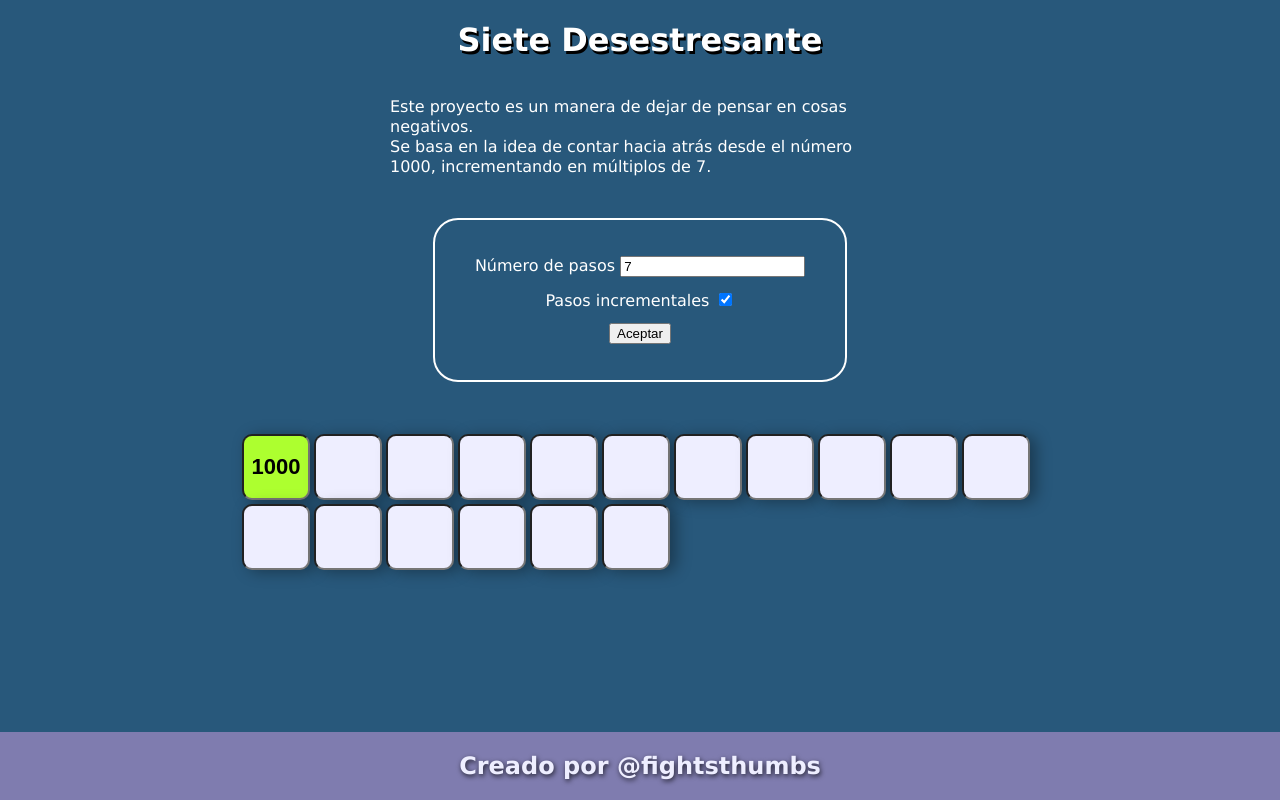
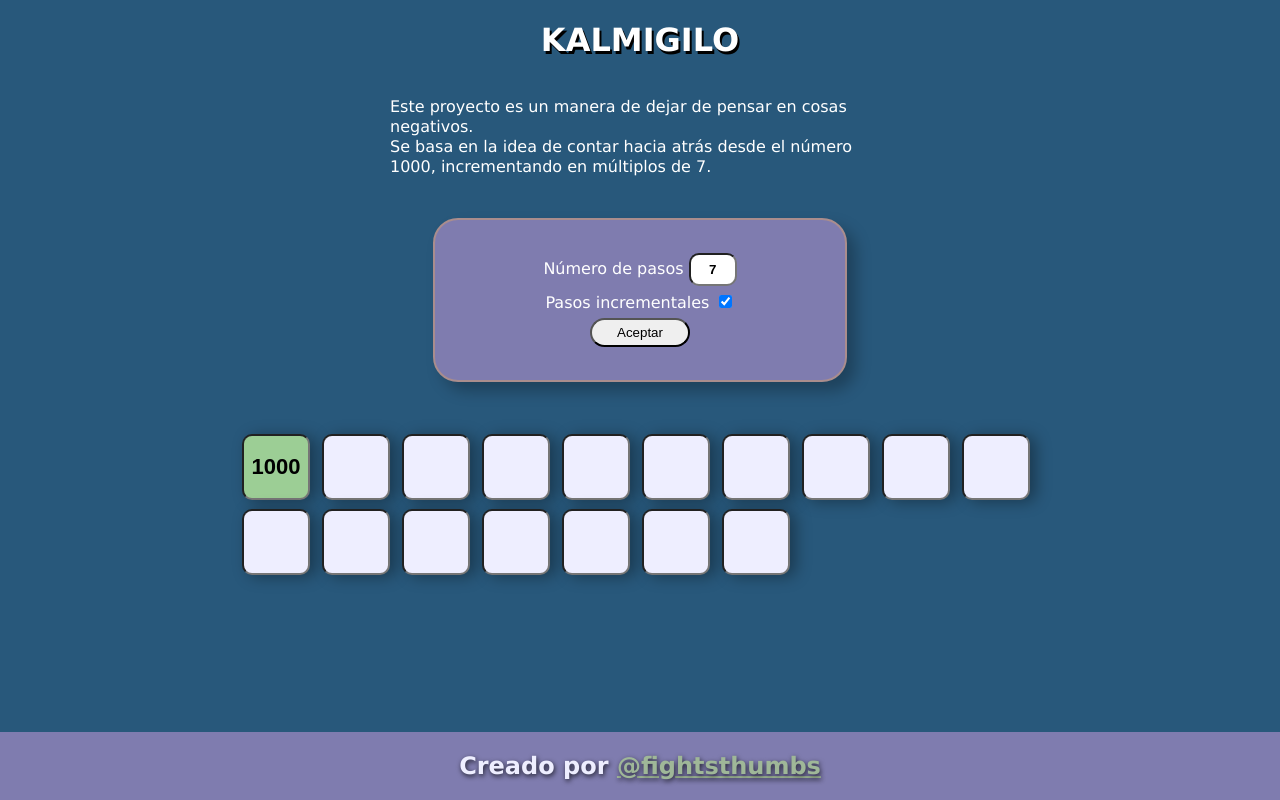
Before and after one commit to fightsthumbs/kalmigilo, a plain HTML site: page index.html in a window 1280 px wide. Both pictures are taken after a click on the button "Aceptar". Drawn offline with Linux system fonts and the light colour scheme.

Commit message:
Name Changed, first usable version

```diff
--- a/app.js
+++ b/app.js
@@ -58,6 +58,7 @@ acceptButton.addEventListener("click", (e) => {
         let rightAnswer = x.target.attributes.rightanswer.value;
         if(userInput == rightAnswer) {
           x.target.setAttribute("class","right-green");
+          x.target.nextElementSibling.focus();
         } else {
           console.log("respuesta incorrecta")
         }
--- a/index.html
+++ b/index.html
@@ -4,12 +4,12 @@
     <meta charset="UTF-8">
     <meta http-equiv="X-UA-Compatible" content="IE=edge">
     <meta name="viewport" content="width=device-width, initial-scale=1.0">
-    <title>Siete Desestresante</title>
+    <title>KALMIGILO</title>
     <link rel="stylesheet" href="style.css">
 </head>
 <body>
     <header class="header-info">
-        <h1>Siete Desestresante</h1>
+        <h1>KALMIGILO</h1>
         <p>Este proyecto es un manera de dejar de pensar en cosas negativos. <br> Se basa en la idea de contar hacia atrás desde el número 1000, incrementando en múltiplos de 7.
         </p>
     </header>
@@ -35,7 +35,8 @@
     <!-- <div id="section-2"></div> -->
 
 <footer>
-    <h2>Creado por @fightsthumbs</h2>
+    <h2>Creado por <a href="">@fightsthumbs</a></h2>
+
 </footer>
 
 
--- a/style.css
+++ b/style.css
@@ -39,11 +39,16 @@ h1 {
   margin-top: 50px;
   margin-bottom: 80px;
   max-width: 800px;
+  display: grid;
+  grid-template-columns: repeat(10, 75px);
+  gap: 5px;
+
 
 }
 
 #settings{
-  border: 2px solid rgb(255, 255, 255);
+  border: 2px solid rgb(170, 141, 141);
+  background-color: #7F7CAF;
   border-radius: 25px;
   padding: 30px;
   align-items: center;
@@ -54,8 +59,17 @@ h1 {
   height: 100px;
   display: flex;
   flex-direction: column;
+  box-shadow: 9px 9px 15px 0px rgba(0, 0, 0, 0.26);
 }
 
+
+#step-number {
+  width: 30px;
+  border-radius: 10px;
+  text-align: center;
+  padding: 7px;
+  font-weight: bold;
+}
 
 
 .casillas > input {
@@ -71,7 +85,7 @@ h1 {
 
 }
 .right-green {
-  background-color: greenyellow !important;
+  background-color: rgb(156, 206, 149) !important;
 
 }
 
@@ -92,6 +106,14 @@ footer {
   text-shadow: 1px 2px 5px rgba(0, 0, 0, 0.74);
 }
 
+a:visited {
+  color: var(--excepcional);
+}
+
+a:hover {
+  color:var(--text-main)
+}
+
 
 
 input::-webkit-outer-spin-button,
@@ -99,3 +121,10 @@ input::-webkit-inner-spin-button {
 -webkit-appearance: none;
 margin: 0;
 }
+
+#accept {
+  border-radius: 15px;
+  padding: 5px 25px;
+  cursor: pointer;
+
+}
```
